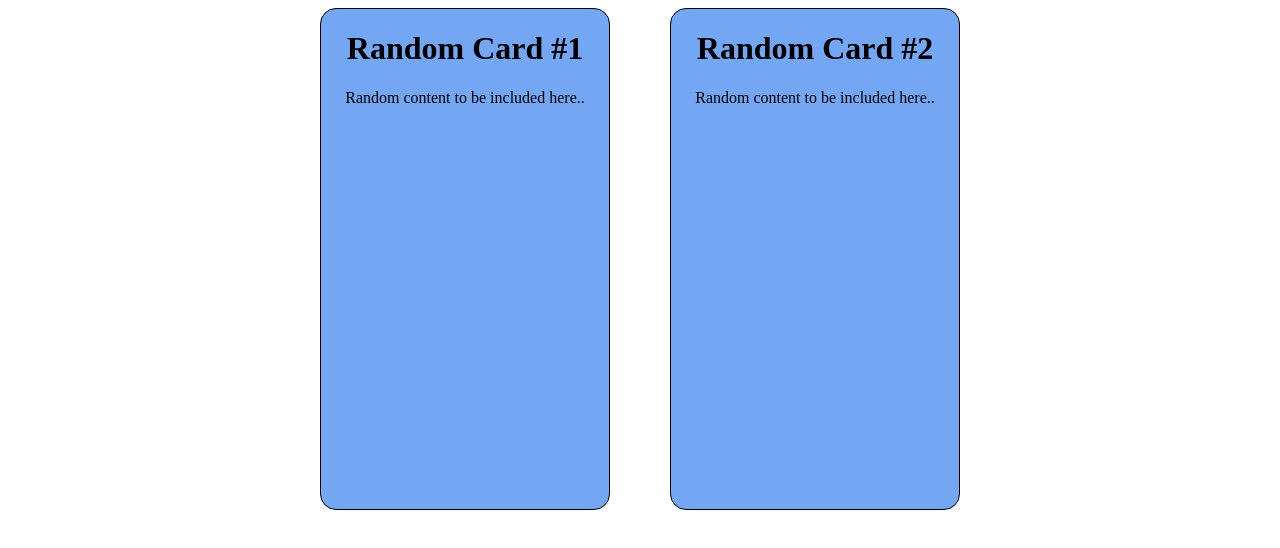
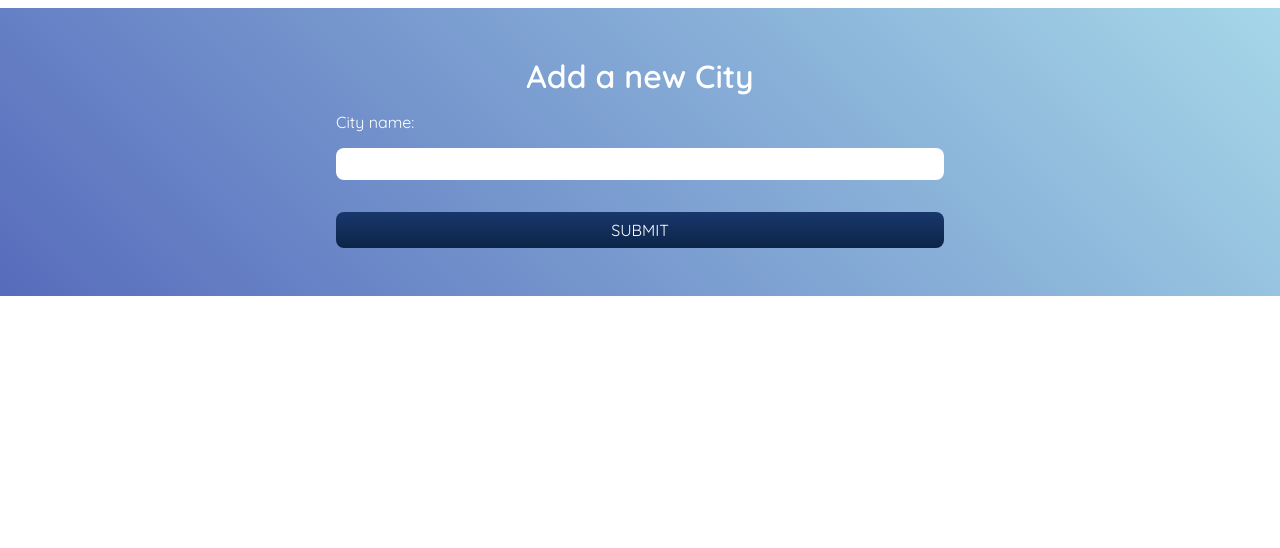
Before and after one commit to lordstimpa/TDD-Team-Project, a React (Vite) app in the folder Client/squidclient/: page / in a window 1280 px wide. Shown: the top 548 px of the page. Built offline with nearby package versions, Linux system fonts and the light colour scheme.

Commit message:
Added form with a design

```diff
--- a/Client/squidclient/src/App.jsx
+++ b/Client/squidclient/src/App.jsx
@@ -1,7 +1,7 @@
 import React from "react";
 import styled from "styled-components";
 
-import RandomCard from "./components/RandomCard";
+import AddCity from "./components/AddCity";
 
 const AppContainer = styled.div`
   display: flex;
@@ -14,7 +14,7 @@ function App() {
   return (
     <>
       <AppContainer>
-        <RandomCard />
+        <AddCity />
       </AppContainer>
     </>
   );
--- /dev/null
+++ b/Client/squidclient/src/components/AddCity.jsx
@@ -0,0 +1,77 @@
+import styled from "styled-components";
+
+const Container = styled.div`
+  width: 100vw;
+  display: flex;
+  flex-direction: row;
+  justify-content: center;
+  & .Parent {
+    width: 100%;
+    padding: 2em;
+    background: linear-gradient(45deg, #576cbc, #a5d7e8);
+
+    & h1,
+    p,
+    label, input {
+      margin: 0;
+      font-family: var(--font-family-1);
+    }
+
+    & h1 {
+      text-align: center;
+      padding: 0.5em;
+      color: #FFF;
+    }
+
+    & form {
+      width: 50%;
+      margin: auto;
+      display: flex;
+      flex-direction: column;
+
+      & label {
+        color: #FFF;
+      }
+
+      & input {
+        margin: 16px 0;
+        padding: 8px;
+        border-radius: 8px;
+        border: none;
+      }
+
+      & input[type=submit] {
+          font-size: 1em;
+          background: linear-gradient(180deg, #19376D, #0B2447);
+          color: #FFF;
+          transition: 0.1s linear;
+
+          :hover {
+            cursor: pointer;
+            box-shadow: 0 0 5px 5px #FFF;
+          }
+
+          :active {
+            transform: scale(0.95);
+          }
+        }
+    }
+  }
+`;
+
+const AddCity = () => {
+  return (
+    <Container>
+      <div className="Parent">
+        <form>
+          <h1>Add a new City</h1>
+          <label for="city">City name:</label>
+          <input type="text" id="city"></input>
+          <input type="submit" value="SUBMIT"></input>
+        </form>
+      </div>
+    </Container>
+  );
+};
+
+export default AddCity;
--- a/Client/squidclient/src/components/RandomCard.jsx
+++ /dev/null
@@ -1,34 +0,0 @@
-import styled from "styled-components";
-
-const Container = styled.div`
-  width: 50vw;
-  display: flex;
-  flex-direction: row;
-  justify-content: space-between;
-
-  & .Parent {
-    border: 1px solid black;
-    border-radius: 16px;
-    width: 45%;
-    height: 500px;
-    text-align: center;
-    background: #74a7f3;
-  }
-`;
-
-const RandomCard = () => {
-  return (
-    <Container>
-      <div className="Parent">
-        <h1>Random Card #1</h1>
-        <p>Random content to be included here..</p>
-      </div>
-      <div className="Parent">
-        <h1>Random Card #2</h1>
-        <p>Random content to be included here..</p>
-      </div>
-    </Container>
-  );
-};
-
-export default RandomCard;
```
